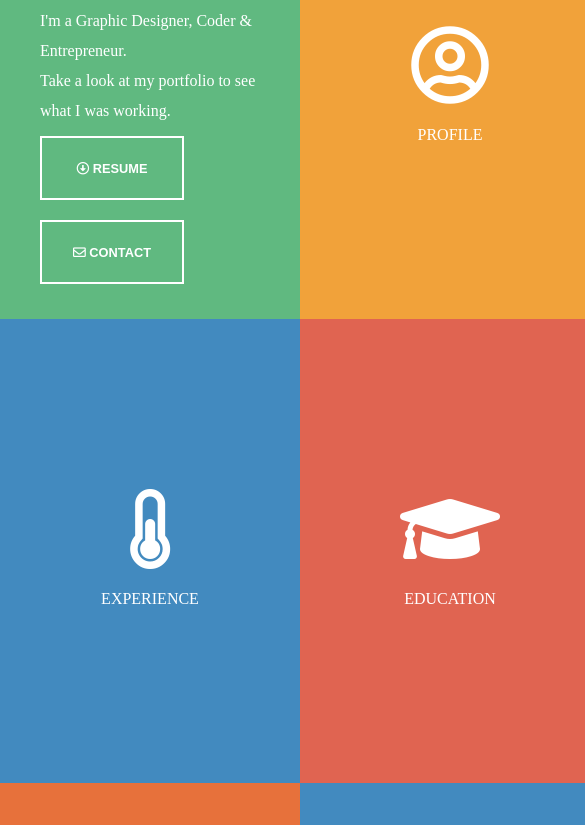
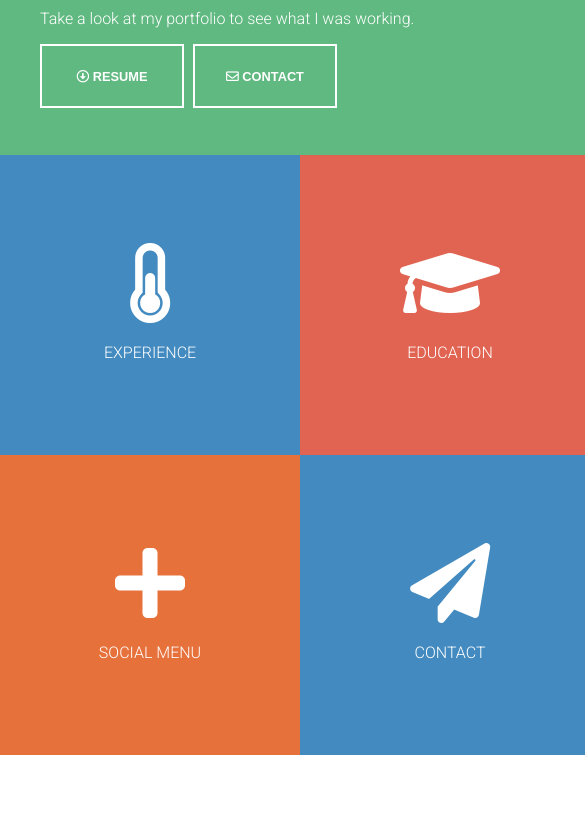
Before and after one commit to marcusp619/MP-comp-challenge-1, a plain HTML site: page index.html in a window 390 px wide. Shown: the part 145-970 px from the top of the page, 585 px wide, since content can reach past the window. After the commit the page ends 900 px from the top, so only its background shows below. Drawn offline with Linux system fonts and the light colour scheme.

Commit message:
clean css structure

```diff
--- a/css/style.css
+++ b/css/style.css
@@ -20,9 +20,12 @@ ol, ul {
 }
 
 /*LAYOUT*/
+body {
+  height: 100vh;
+}
 main {
   display: grid;
-  font-family: font-family: 'Roboto', sans-serif;
+  font-family: 'Roboto', sans-serif;
   grid-template-columns: 1fr 1fr 1fr 1fr 1fr;
   grid-template-rows: 1fr 1fr 1fr;
   grid-template-areas: "info info profile image image"
@@ -111,6 +114,7 @@ main {
 
 .tiles {
   min-width: 300px;
+  min-height: 300px;
 }
 
 .portfolio {
@@ -147,12 +151,19 @@ p {
 
 /*STATE*/
 @media screen and (max-width: 1075px) {
+  body {
+    height: 100vh;
+  }
   main {
-   grid-template-areas: "info profile image image"
-                       "experience education image image"
-                       "social contact image image"
-                       "blog portfolio image image";
+  grid-template-columns: 1fr 1fr 1fr 1fr 1fr;
+  grid-template-rows: 1fr 1fr 1fr;
+  grid-template-areas: "info info image image image"
+                       "experience education image image image"
+                       "social contact image image image"
+                       "profile blog portfolio ";
+}
+  .image {
+    grid-column: 3 / -1;
+    grid-area: image;
   }
-}
-
 /*THEME*/
```
